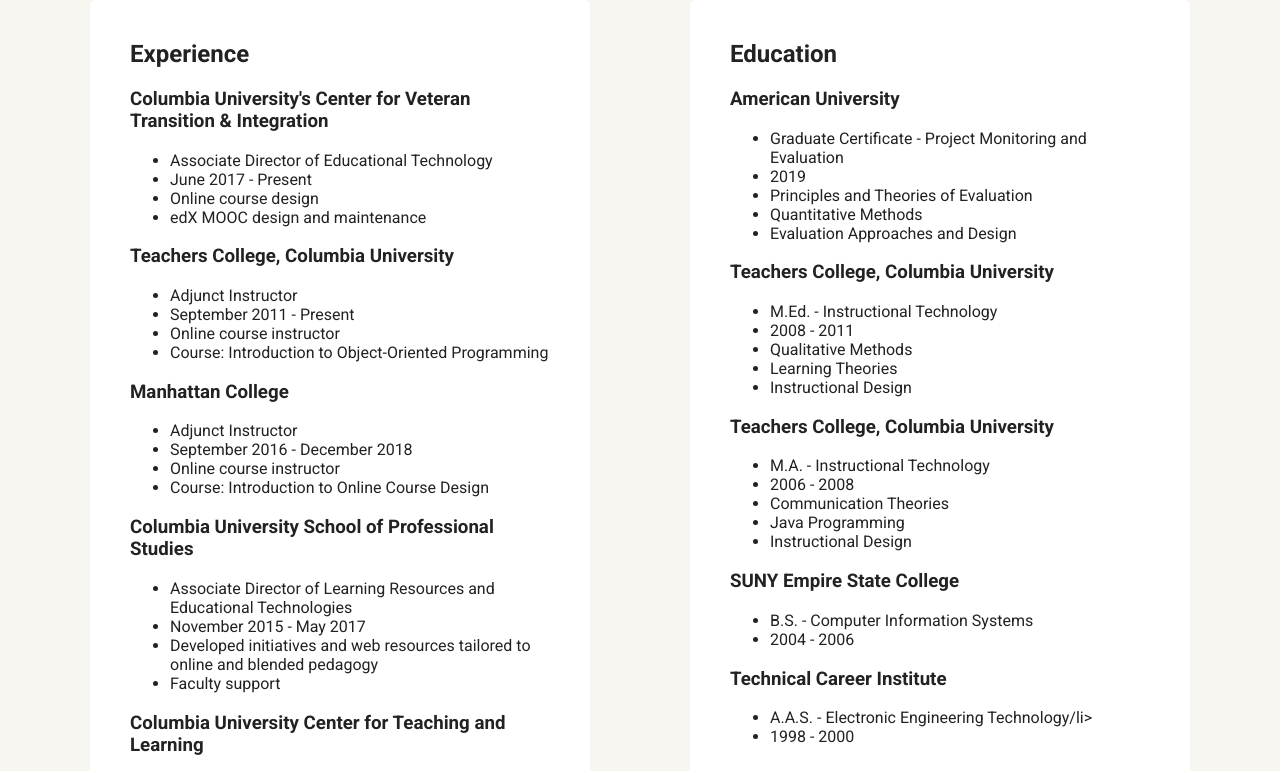
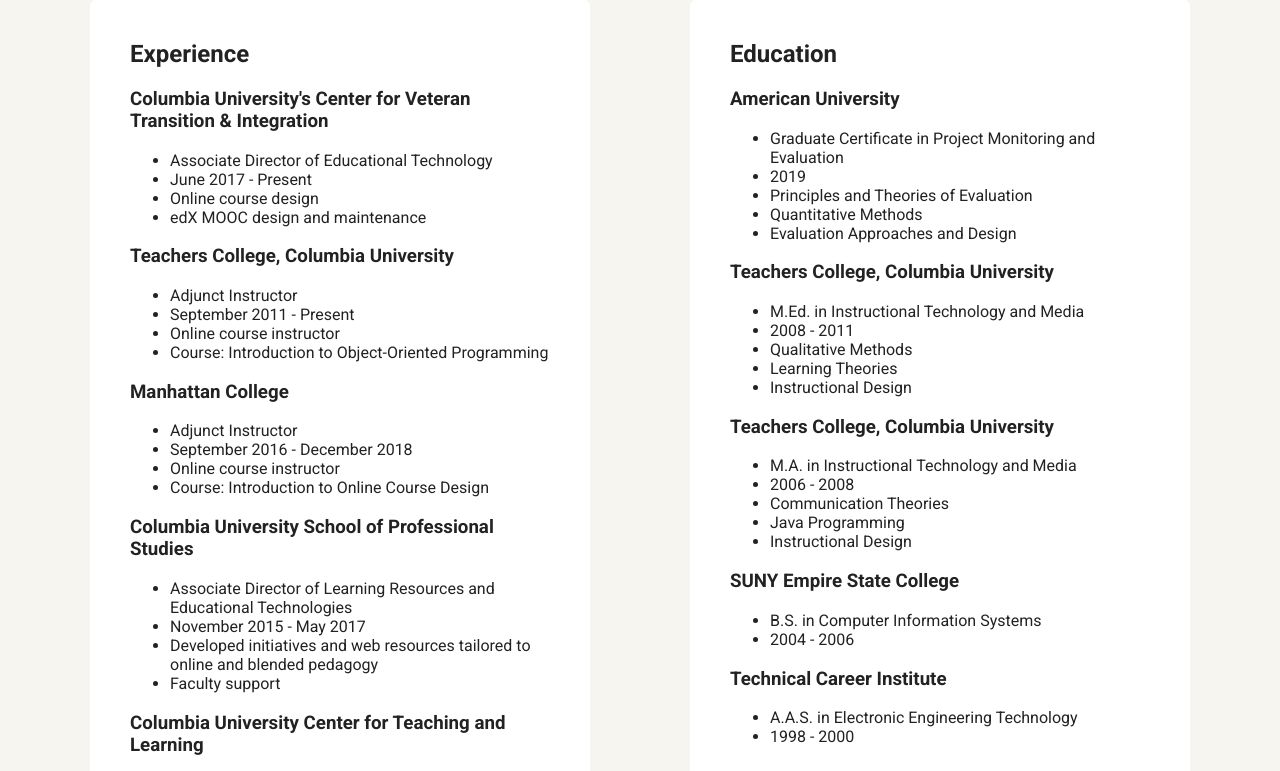
Before and after one commit to michaelc-treehouse/techdegree-project-01, a plain HTML site: page resume.html in a window 1280 px wide. Shown: the part 520-1291 px from the top of the page. Drawn offline with Linux system fonts and the light colour scheme; a web font is replaced by a local one.

Commit message:
folder deletion

```diff
--- a/portfolio/resume.html
+++ b/resume.html
@@ -17,7 +17,7 @@
     </div>
 
     <header>
-        <img src="images/me-solo.png" alt="Michael Cennamo at conference" class="profile-image">
+        <img src="images/michael.png" alt="Michael Cennamo at conference" class="profile-image">
         <h1 class="tag name">Michael Cennamo</h1>
         <p class="tag location">Experience and Education</p>
       </header>
@@ -76,7 +76,7 @@
           <h2>Education</h2>
             <h3>American University</h3>
               <ul>
-                  <li>Graduate Certificate - Project Monitoring and Evaluation</li>
+                  <li>Graduate Certificate in Project Monitoring and Evaluation</li>
                   <li>2019</li>
                   <li>Principles and Theories of Evaluation</li>
                   <li>Quantitative Methods</li>
@@ -84,7 +84,7 @@
               </ul>
           <h3>Teachers College, Columbia University</h3>
               <ul>
-                  <li>M.Ed. - Instructional Technology</li>
+                  <li>M.Ed. in Instructional Technology and Media</li>
                   <li>2008 - 2011</li>
                   <li>Qualitative Methods</li>
                   <li>Learning Theories</li>
@@ -92,7 +92,7 @@
               </ul>
           <h3>Teachers College, Columbia University</h3>
               <ul>
-                  <li>M.A. - Instructional Technology</li>
+                  <li>M.A. in Instructional Technology and Media</li>
                   <li>2006 - 2008</li>
                   <li>Communication Theories</li>
                   <li>Java Programming</li>
@@ -100,12 +100,12 @@
               </ul>
           <h3>SUNY Empire State College</h3>
               <ul>
-                  <li>B.S. - Computer Information Systems</li>
+                  <li>B.S. in Computer Information Systems</li>
                   <li>2004 - 2006</li>
               </ul>
           <h3>Technical Career Institute</h3>
               <ul>
-                  <li>A.A.S. - Electronic Engineering Technology/li>
+                  <li>A.A.S. in Electronic Engineering Technology</li>
                   <li>1998 - 2000</li>
               </ul>
         </div>
```
Also changed, not shown: index.html (renamed from portfolio/index.html, +1 -1 lines), images/github.svg (renamed from portfolio/images/github.svg), images/linkedin.svg (renamed from portfolio/images/linkedin.svg), images/michael.png (renamed from portfolio/images/me-solo.png), images/nyc.jpg (renamed from portfolio/images/nyc.jpg), images/twitter.svg (renamed from portfolio/images/twitter.svg), styles.css (renamed from portfolio/styles.css), 4 other files.
